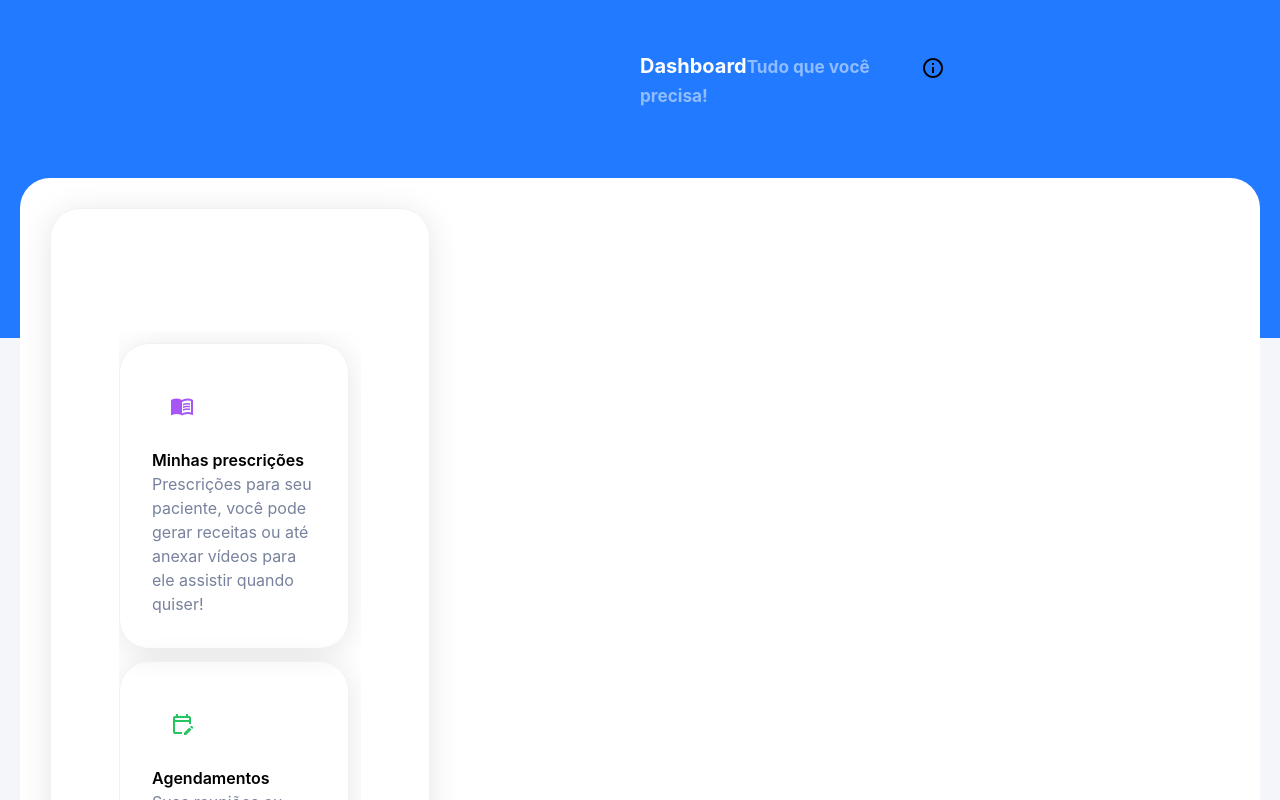
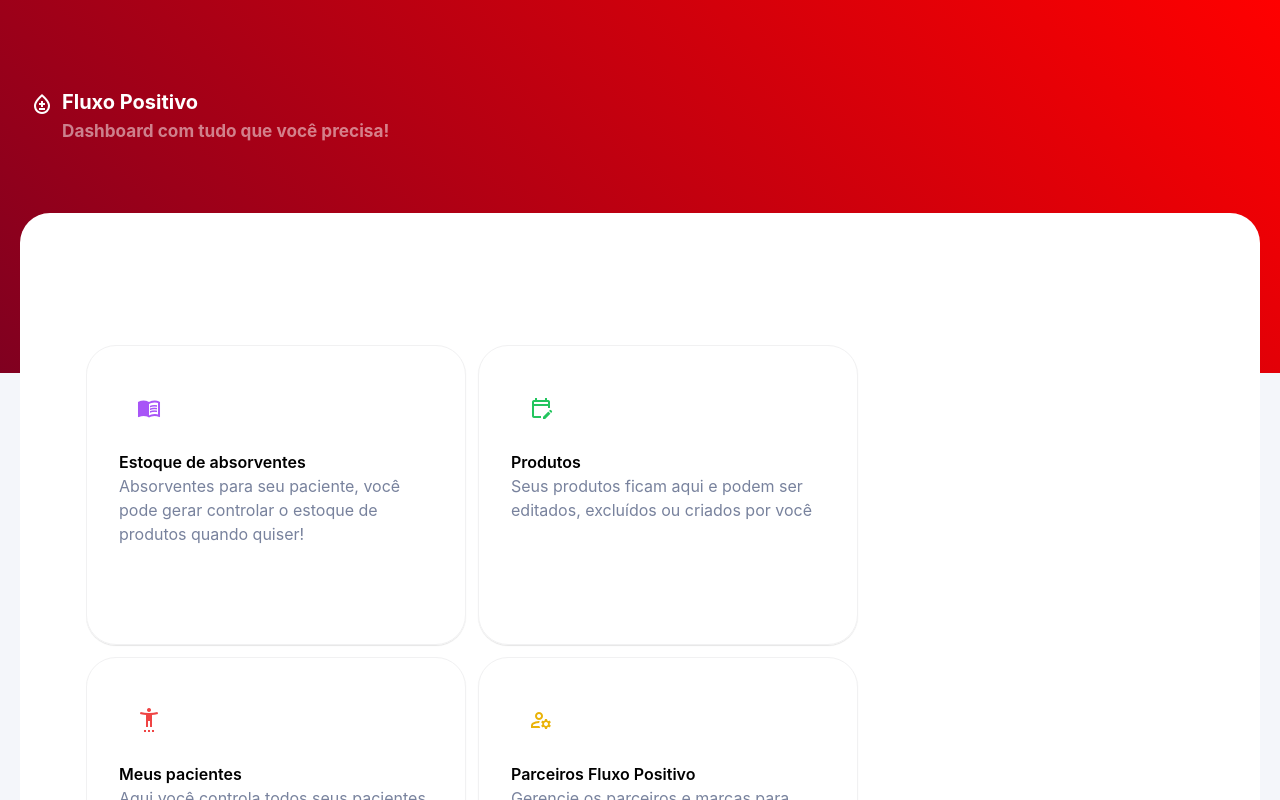
Before and after one commit to VictorDegaspari/fluxo-positivo, a React (Create React App) app: page /home in a window 1280 px wide. Shown: the top 800 px of the page. Built offline with nearby package versions, Linux system fonts and the light colour scheme.

Commit message:
fix css styles

```diff
--- a/src/components/LayoutPage/LayoutPage.jsx
+++ b/src/components/LayoutPage/LayoutPage.jsx
@@ -5,58 +5,51 @@ function LayoutPage(props) {
   const {
     title,
     subtitle,
-    info,
     bodyStyle,
-    breadcrumbItems,
+    icon,
     background,
     header,
     body,
   } = props;
 
   return (
+    <div className={`w-full container-patients flex flex-col items-center justify-start`}>
       <div
-      className={`w-full container-patients flex flex-col items-center justify-start`}
+        className={`toolbar header-default mobile-flex-column !pt-9 stick-header flex flex-col items-center w-full justify-center`}
+        style={{ background: background }}
       >
-      <div
-        className={`toolbar header-default mobile-flex-column ${
-          breadcrumbItems && breadcrumbItems.length ? "pt-9" : "stick-header"
-        } flex flex-col items-center w-full justify-center`}
-        style={{ background }}
-      >
-        <div
-          className={`flex justify-between items-center w-full max-w-[1320px]`}
-        >
-          <div className="w-full flex items-center justify-start">
-            {/* {breadcrumbItems && breadcrumbItems.length ? <NavigationBread items={breadcrumbItems} /> : null} */}
-          </div>
+        <div className={`flex justify-between items-center w-full max-w-[1320px]`}>
           <div className="toolbar-header flex justify-between items-center w-full">
             <div className="w-full flex items-start">
+              {icon ? (
+                <span
+                  className="mt-1 mr-2 material-icons-outlined cursor-pointer text-white"
+                >
+                  { icon }
+                </span>
+              ) : null}
               <h2 className="text-xl font-bold mb-4 text-white flex-col justify-start">
                 {title}
                 {subtitle ? (
+                  <div>
+
                     <span className="subtitle text-white">{subtitle}</span>
+                  </div>
                 ) : null}
               </h2>
-              {info ? (
-                <span
-                  className="mt-1 ml-2 material-icons-outlined cursor-pointer"
-                  data-tippy-content={info}
-                  data-tippy-arrow="true"
-                  data-tippy-placement="bottom"
-                  data-tippy-theme="light bordered"
-                >
-                  info
-                </span>
-              ) : null}
+
             </div>
             <div className="w-full justify-end flex mobile-flex-column" />
           </div>
         </div>
       </div>
+
       <div className="w-full pl-5 pr-5 mb-5 flex items-center justify-center">
         <div className="toolbar-content relative w-full">
-            <div className="card">
-              <div className="card-header mobile-flex-column">{header}</div>
+          <div>
+            <div className="card-header mobile-flex-column">
+              {header}
+            </div>
             <div className="card-body">
               <div className="w-full overflow-auto" style={{ bodyStyle }}>
                 {body}
--- a/src/pages/home/Home.jsx
+++ b/src/pages/home/Home.jsx
@@ -1,15 +1,10 @@
+import React, { useEffect, useState } from "react";
 import { useNavigate } from "react-router-dom";
 import "./index.scss";
-import React, { useState, useEffect } from "react";
 
 import LayoutPage from "../../components/LayoutPage/LayoutPage";
 
 function Home() {
-  const [breadcrumb, setBreadcrumb] = useState([
-    {
-      name: "Home",
-    },
-  ]);
   const [user_type, setUserType] = useState("");
   const [cards, setCards] = useState([]);
   const route = useNavigate();
@@ -19,87 +14,73 @@ function Home() {
     setUserType(user.user_type);
     setCards([
       {
-        name: "Minhas prescrições",
+        name: "Estoque de absorventes",
         icon: "menu_book",
-        description:
-          "Prescrições para seu paciente, você pode gerar receitas ou até anexar vídeos para ele assistir quando quiser!",
+        description: "Absorventes para seu paciente, você pode gerar controlar o estoque de produtos quando quiser!",
         active: true,
         route: "/prescriptions",
       },
       {
-        name: "Agendamentos",
+        name: "Produtos",
         icon: "edit_calendar",
-        description:
-          "Suas reuniões ou anotações ficam aqui, prontas para serem acessadas e podem ser vistas por você ou seu paciente",
+        description: "Seus produtos ficam aqui e podem ser editados, excluídos ou criados por você",
         active: true,
         route: "/appointments",
       },
       {
-        name:
-          user_type === "nutritionist" ? "Meus pacientes" : "Meu nutricionista",
+        name: "Meus pacientes",
         icon: "settings_accessibility",
-        description:
-          "Aqui você controla todos seus pacientes, informações do perfil e muito mais!",
+        description: "Aqui você controla todos seus pacientes, informações do perfil e muito mais!",
         active: true,
         route: "/patient",
       },
       {
-        name: "Atalho do paciente",
+        name: "Parceiros Fluxo Positivo",
         icon: "manage_accounts",
-        description:
-          "Escolha um paciente para deixar como padrão, caso tiver um entre automaticamente nas suas informações quando acessar alguma das opções do Home",
-        active: user_type === "nutritionist",
+        description: "Gerencie os parceiros e marcas para conseguir cadastrar produtos e gerencia-los",
+        active: true,
         route: "",
       },
       {
-        name: "Prescrições padrões",
+        name: "Meu Perfil",
         icon: "settings",
-        description:
-          "Crie prescrições padrões para facilitar a criação de prescrições!",
-        active: user_type === "nutritionist",
+        description: "Edite seu perfil e configurações do mesmo",
+        active: true,
         route: "",
       },
       {
         name: "Em breve...",
         icon: "hourglass_empty",
-        description:
-          "Em breve a FitFlow terá novidades e novas funcionalidades, fique por dentro!",
+        description: "Em breve a FitFlow terá novidades e novas funcionalidades, fique por dentro!",
         active: true,
         route: "",
       },
     ]);
   }, [user_type]);
 
-  // Assuming definePageMeta and useHead are custom hooks or functions
-
   return (
-
-
     <LayoutPage
-        title="Dashboard"
-        subtitle="Tudo que você precisa!"
-        info="Aqui você encontra tudo que precisa!"
+      title="Fluxo Positivo"
+      subtitle="Dashboard com tudo que você precisa!"
+      icon="bloodtype"
       bodyStyle="overflow: initial !important "
-        background= "linear-gradient(180deg, #217AFF 0%, #217AFF 100%)"
+      background="linear-gradient(45deg, #800020, #FF0000)"
       body={
         <div className="flex w-full flex-wrap justify-start items-center ">
           {cards.map(
-              (card, index) =>
-                card.active && (
+            (card, index) => card.active && (
               <div
-                    className="card cursor-pointer mr-3 mt-3 w-full"
-                    key={index}
-                    onClick={() => route.push(card.route)}
+                className="card cursor-pointer mr-3 mt-3"
+                key={ index }
+                onClick={() => route(card.route)}
               >
                 <div className="mb-3 icon flex items-center justify-center">
-                      <span
-                        className={`material-icons-outlined icon_color_${index}`}
-                      >
-                        {card.icon}
+                  <span className={`material-icons-outlined icon_color_${index}`}>
+                    { card.icon }
                   </span>
                 </div>
-                    <h2>{card.name}</h2>
-                    <p className="description">{card.description}</p>
+                <h2>{ card.name }</h2>
+                <p className="description">{ card.description }</p>
               </div>
             )
           )}
--- a/src/pages/home/index.scss
+++ b/src/pages/home/index.scss
@@ -6,7 +6,7 @@
   min-height: 300px;
   padding: 2rem 2rem 2rem 2rem;
   border-radius: 15px 15px 15px 15px;
-  box-shadow: 0px 4px 32px 0px rgba(0, 0, 0, 0.1);
+  box-shadow: 0px 1px 1px 0px rgba(0, 0, 0, 0.1);
   .icon {
     border-radius: 0.625rem;
     width: 60px;
```
Lines whose indentation alone changed are shown as unchanged.
